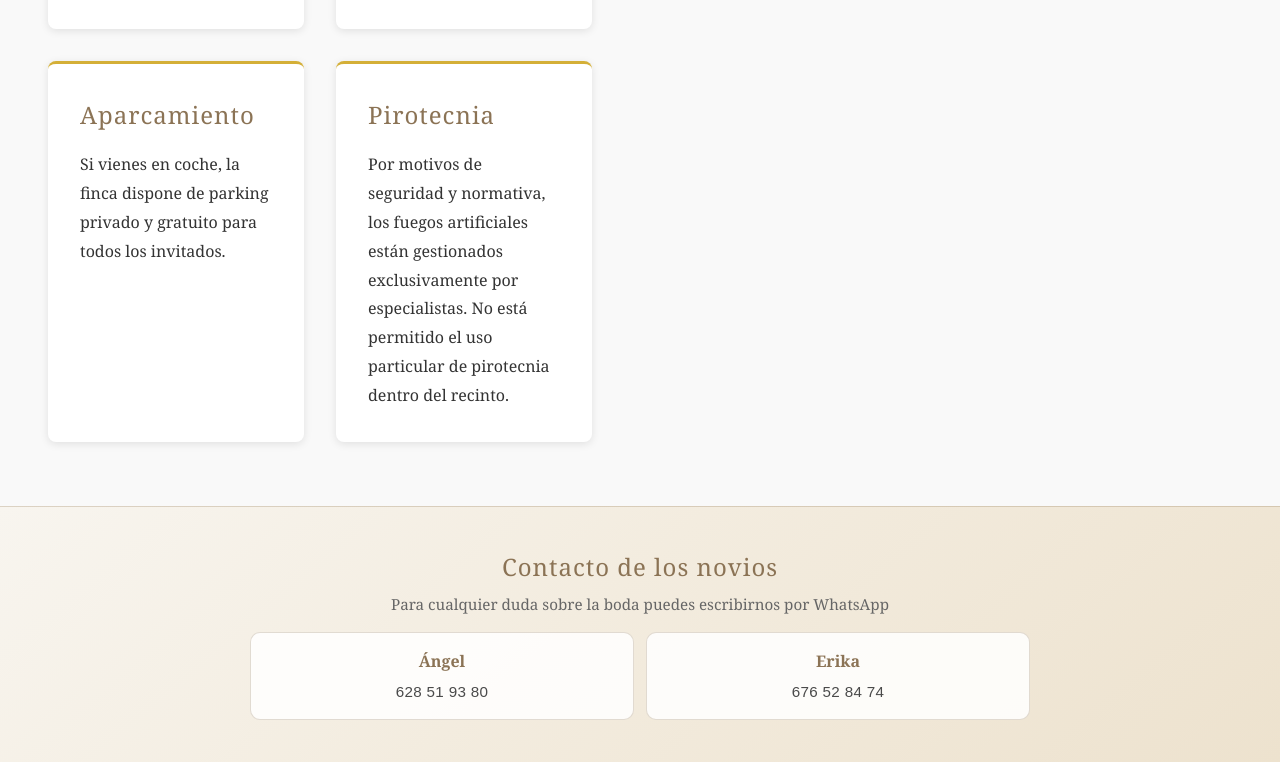
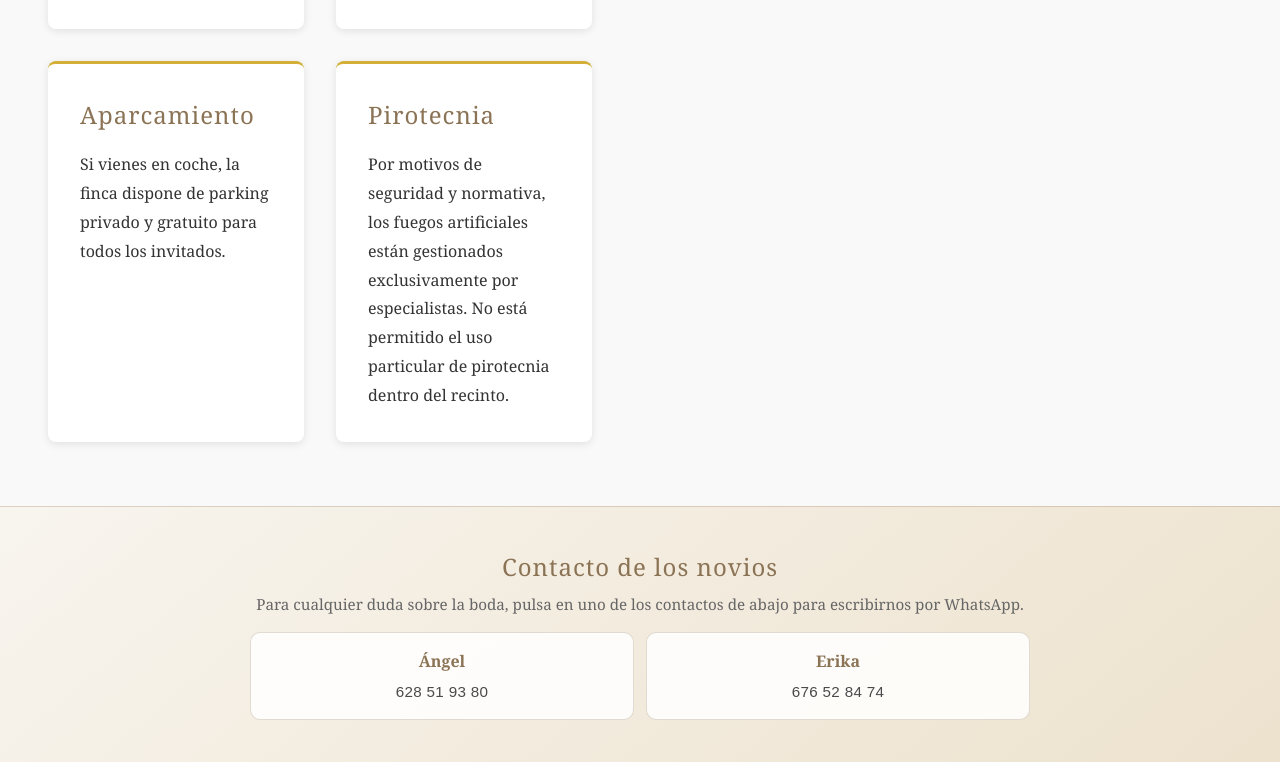
Before and after one commit to aBayo18/our-wedding-page, a plain HTML site: page index.html in a window 1280 px wide. Shown: the part 3615-4377 px from the top of the page. Drawn offline with Linux system fonts and the light colour scheme.

Commit message:
Update footer subtitle in index.html for clearer communication regarding WhatsApp contact options for wedding inquiries.

```diff
--- a/index.html
+++ b/index.html
@@ -190,7 +190,7 @@
     <footer class="footer">
         <div class="footer-content">
             <p class="footer-title">Contacto de los novios</p>
-            <p class="footer-subtitle">Para cualquier duda sobre la boda puedes escribirnos por WhatsApp</p>
+            <p class="footer-subtitle">Para cualquier duda sobre la boda, pulsa en uno de los contactos de abajo para escribirnos por WhatsApp.</p>
             <div class="footer-contacts">
                 <a class="footer-contact" href="https://wa.me/34628519380" target="_blank" rel="noopener noreferrer" aria-label="Escribir por WhatsApp a Ángel al 628 51 93 80">
                     <span class="footer-contact-name">Ángel</span>
```
